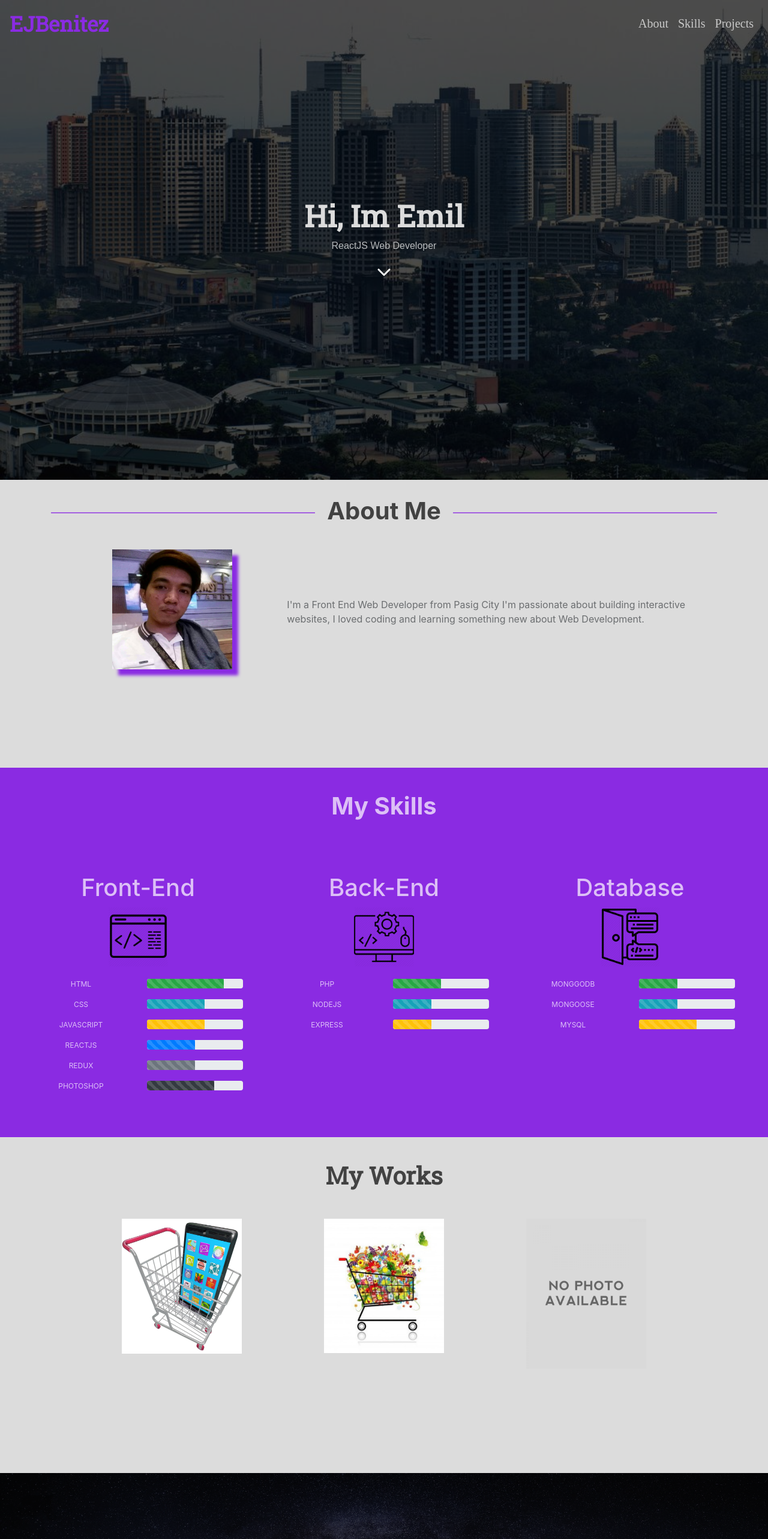
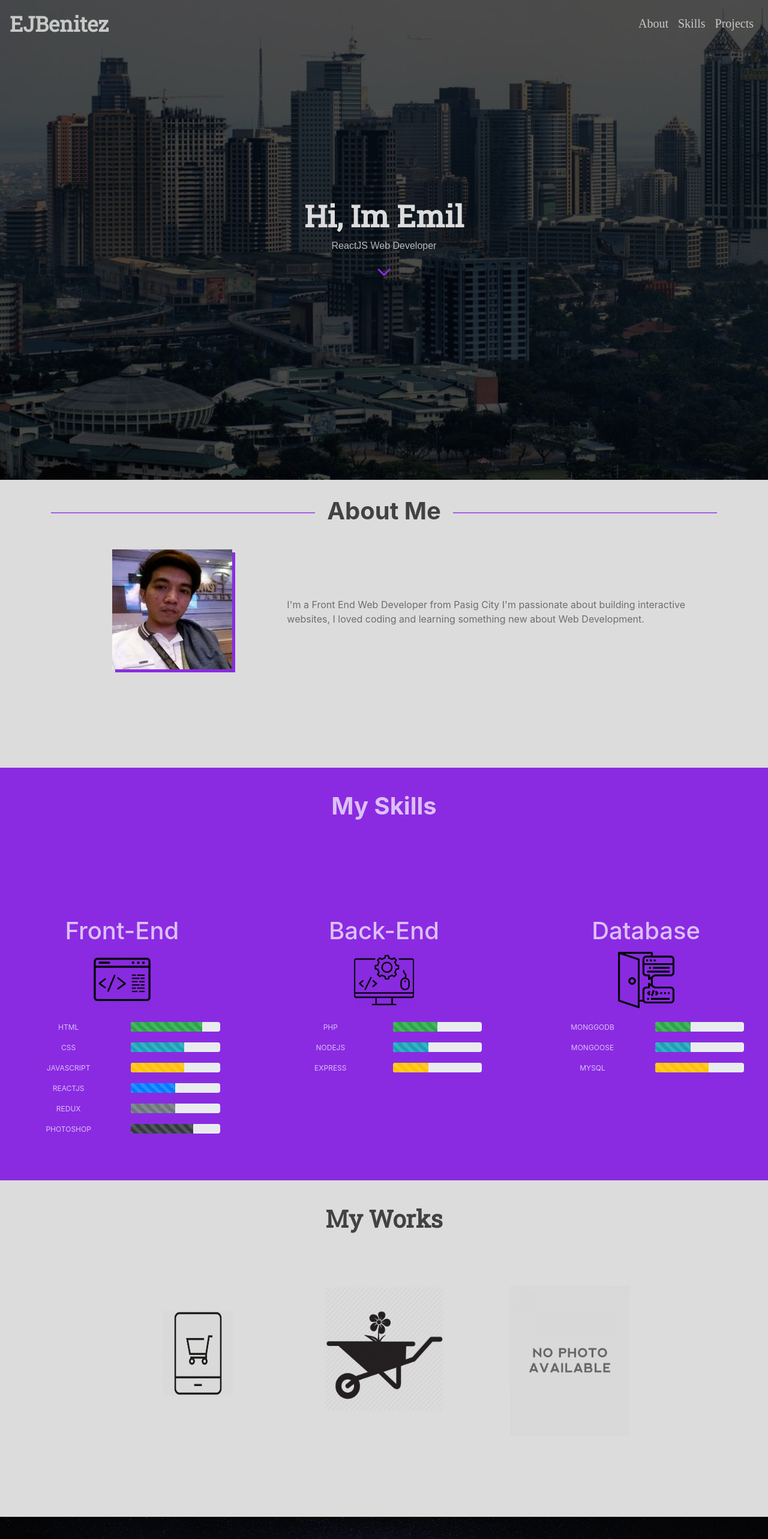
Before and after one commit to emiljohnbenitez24/emil-portfolio, a React (Create React App) app: page / in a window 1280 px wide. Shown: the top 2566 px of the page at 60% size. Built offline with nearby package versions, Linux system fonts and the light colour scheme.

Commit message:
Final Commit

```diff
--- a/public/index.html
+++ b/public/index.html
@@ -23,6 +23,7 @@
       work correctly both with client-side routing and a non-root public URL.
       Learn how to configure a non-root public URL by running `npm run build`.
     -->
+    <link href="https://fonts.googleapis.com/css?family=Lemonada&display=swap" rel="stylesheet">
   <link rel="stylesheet" href="https://maxcdn.bootstrapcdn.com/bootstrap/4.3.1/css/bootstrap.min.css"
     integrity="sha384-ggOyR0iXCbMQv3Xipma34MD+dH/1fQ784/j6cY/iJTQUOhcWr7x9JvoRxT2MZw1T" crossorigin="anonymous" />
   <title>Emil John | Web Portfolio</title>
--- a/src/components/footer.js
+++ b/src/components/footer.js
@@ -2,7 +2,7 @@ import React from 'react';
 import styled from 'styled-components'
 import { IoIosArrowUp } from 'react-icons/io'
 import { Link } from 'react-scroll'
-import { Container, Row, Col } from 'react-bootstrap'
+import { Form, Button, Container, Row, Col } from 'react-bootstrap'
 import { FaFacebook, FaGithub, FaInstagram, FaTwitterSquare, FaLinkedin } from 'react-icons/fa'
 import { MdContactPhone, MdEmail } from 'react-icons/md'
 
@@ -12,7 +12,6 @@ const MainDiv = styled.div`
     box-shadow: 0px 10px 5px #888, 0px -2px 5px #888;
     font-family:Roboto Slab, serif;
     min-height: 60vh;
-    color:white;
     align-items:center;
     justify-content:center;
     text-align:center;
@@ -32,34 +31,42 @@ const Footer = () => {
                     smooth={true}
                     duration={500}
                 > <IoIosArrowUp size={32}
-                    />
+                    style={{ color: '#8A2BE2' }} />
                 </Link>
+                <Row style={{ padding: '4vh', border: '2px solid #8A2BE2', height: '80vh', margin: '40px 10px 10px 10px' }}>
+                    <Col>
+                        <h1 style={{ color: 'black', opacity: '.7' }}>Get In Touch</h1>
+                        <Form>
+                            <Form.Group controlId="formBasicEmail">
+                                <Form.Label>Name</Form.Label>
+                                <Form.Control type="text" placeholder="Enter name" required />
+                            </Form.Group>
+                            <Form.Group controlId="formBasicPassword">
+                                <Form.Label>Email</Form.Label>
+                                <Form.Control type="email" placeholder="Enter Email" required />
+                                <Form.Text className="text-muted">
+                                    I'll never share your email with anyone else.
+                                  </Form.Text>
+                            </Form.Group>
+                            <Form.Group controlId="exampleForm.ControlTextarea1">
+                                <Form.Label>Comment</Form.Label>
+                                <Form.Control placeholder="Enter Comment" as="textarea" rows="3" required />
+                            </Form.Group>
+                            <Button style={{ backgroundColor: '#8A2BE2' }} type="submit">
+                                Submit
+  </Button>
+                        </Form>
+                    </Col>
+                </Row >
                 <Row style={{ padding: '4vh' }}>
                     <Col>
-                        <a style={{ color: '#8A2BE2' }} href="https://www.facebook.com/kriemjohn.benitez.7"><FaFacebook size={20} style={{ marginRight: '2vh' }} /></a>
-                        <a style={{ color: '#8A2BE2' }} href="https://www.linkedin.com/in/emil-john-benitez-11987b146/"><FaLinkedin size={20} style={{ marginRight: '2vh' }} /></a>
-                        <a style={{ color: '#8A2BE2' }} href="https://github.com/emiljohnbenitez24"><FaGithub size={20} style={{ marginRight: '2vh' }} /></a>
-                        <a style={{ color: '#8A2BE2' }} href="#"><FaInstagram size={20} style={{ marginRight: '2vh' }} /></a>
-                        <a style={{ color: '#8A2BE2' }} href="#"><FaTwitterSquare size={20} /></a>
+                        <a style={{ color: '#8A2BE2' }} href="https://www.facebook.com/kriemjohn.benitez.7"><FaFacebook size={32} style={{ marginRight: '2vh' }} /></a>
+                        <a style={{ color: '#8A2BE2' }} href="https://www.linkedin.com/in/emil-john-benitez-11987b146/"><FaLinkedin size={32} style={{ marginRight: '2vh' }} /></a>
+                        <a style={{ color: '#8A2BE2' }} href="https://github.com/emiljohnbenitez24"><FaGithub size={32} style={{ marginRight: '2vh' }} /></a>
+                        <a style={{ color: '#8A2BE2' }} href="#"><FaInstagram size={32} style={{ marginRight: '2vh' }} /></a>
+                        <a style={{ color: '#8A2BE2' }} href="#"><FaTwitterSquare size={32} /></a>
 
                     </Col>
-                </Row >
-                <Row >
-                    <Col>
-                        <h4 style={{ color: '#8A2BE2' }}>Contact Me:</h4>
-                    </Col>
-
-                </Row >
-                <Row >
-                    <Col>
-                        <MdContactPhone style={{ color: '#8A2BE2' }} size={20} /> <span style={{ color: '#000', opacity: '.7' }}>09166047725</span>
-                    </Col>
-                </Row >
-                <Row >
-                    <Col>
-                        <MdEmail style={{ color: '#8A2BE2' }} size={20} /> <span style={{ color: '#000', opacity: '.7' }}>emiljohnbenitez24@gmail.com</span>
-                    </Col>
-
                 </Row >
             </Container >
         </MainDiv >
--- a/src/components/home.js
+++ b/src/components/home.js
@@ -55,6 +55,13 @@ const Home = () => {
             font-family: 'Roboto Slab, serif';
             font-size:20px;
         }
+        .navbar-brand .nav-items .nav-link{
+            -webkit-transition: color 0.5s ease-in-out;
+        -moz-transition: color 0.5s ease-in-out;
+        -ms-transition: color 0.5s ease-in-out;
+        -o-transition: color 0.5s ease-in-out;
+        transition: bcolor 0.5s ease-in-out;
+        }
     }
     .navbar-border{
         box-shadow: 0 4px 2px -2px rgba(0,0,0,.2);
@@ -64,11 +71,21 @@ const Home = () => {
         -ms-transition: background-color 0.5s ease-in-out;
         -o-transition: background-color 0.5s ease-in-out;
         transition: background-color 0.5s ease-in-out;
+        .navbar-brand{
+            color:#8A2BE2 !important;
+        }
         .nav-items .nav-link{
             color:black;
             opacity:.7;
             font-family: 'Roboto Slab, serif';
             font-size:20px;
+        }
+        .navbar-brand .nav-items .nav-link{
+            -webkit-transition: color 0.5s ease-in-out;
+        -moz-transition: color 0.5s ease-in-out;
+        -ms-transition: color 0.5s ease-in-out;
+        -o-transition: color 0.5s ease-in-out;
+        transition: bcolor 0.5s ease-in-out;
         }
     }
     .container{
@@ -118,7 +135,7 @@ const Home = () => {
                         smooth={true}
                         duration={500}
                     >
-                        <Navbar.Brand style={{ fontFamily: 'Roboto Slab, serif ', color: '#8A2BE2', fontWeight: 'bold', fontSize: '35px' }} href="#home">EJBenitez</Navbar.Brand>
+                        <Navbar.Brand style={{ fontFamily: 'Roboto Slab, serif ', color: 'white', opacity: '.7', fontWeight: 'bold', fontSize: '35px' }} href="#home">EJBenitez</Navbar.Brand>
                     </Link>
                     <Navbar.Toggle aria-controls="responsive-navbar-nav" />
                     <Navbar.Collapse id="responsive-navbar-nav" >
@@ -175,7 +192,7 @@ const Home = () => {
                     smooth={true}
                     duration={500}
                     offset={-80}
-                > <IoIosArrowDown size={32}
+                > <IoIosArrowDown style={{ color: '#8A2BE2' }} size={32}
                     />
                 </Link>
             </Container>
--- a/src/components/motto.js
+++ b/src/components/motto.js
@@ -5,7 +5,8 @@ import styled from 'styled-components'
 
 const MainContainer = styled.div`
     background:#000 url(${mountainImg});
-    min-height:80vh;
+    min-height:60vh;
+    font-family: 'Lemonada', cursive;
     display:flex;
     background-size:100% 100%;
     background-attachment:fixed;
--- a/src/components/projects.js
+++ b/src/components/projects.js
@@ -1,8 +1,8 @@
 import React from 'react';
 import styled from 'styled-components';
 import { Container, Row, Col, Image } from 'react-bootstrap'
-import flower from '.././assets/flower.jpg'
-import phone from '.././assets/phone-shopping.jpg'
+import flower from '.././assets/flower.png'
+import phone from '.././assets/phone.png'
 import noimage from '.././assets/noimage.jpg';
 import ScrollAnimation from 'react-animate-on-scroll'
 
@@ -101,11 +101,11 @@ const Projects = () => {
         <ScrollAnimation animateIn="bounceInRight" animateOnce={true}>
           <h1 style={{ color: '#000', opacity: '.7', fontWeight: 'bold' }}>My Works</h1>
         </ScrollAnimation>
-        <Row style={{ padding: '5vh' }}>
+        <Row style={{ padding: '10vh' }}>
           <Col>
             <ScrollAnimation animateIn="fadeIn" animateOnce={true}>
               <div class="hovereffect" style={{ marginBottom: '5vh' }}>
-                <Image width={200} height={225} class="img-responsive" src={phone} />
+                <Image width={200} style={{ padding: '5vh' }} height={225} class="img-responsive" src={phone} />
                 <div class="overlay">
                   <h2>Shopping Cart <p >Using Pure React</p></h2>
                   <a class="info" href="https://ej-react-shoppingcart.herokuapp.com/">View Project</a>
@@ -117,7 +117,7 @@ const Projects = () => {
           <Col>
             <ScrollAnimation animateIn="fadeIn" delay={500} animateOnce={true}>
               <div class="hovereffect" style={{ marginBottom: '5vh' }}>
-                <Image width={200} class="img-responsive" src={flower} />
+                <Image width={200} height={210} class="img-responsive" src={flower} />
                 <div class="overlay">
                   <h2>FlowerShop WebApp            <p >Using React w/Redux</p></h2>
                   <a class="info" href="https://ejflowershop.herokuapp.com">View Project</a>
--- a/src/components/skills.js
+++ b/src/components/skills.js
@@ -12,6 +12,7 @@ const MainDiv = styled.div`
     min-height:60vh;
     align-items:center;
     text-align:center;
+    justify-content:center;
     color:white;
     p{
         font-size:12px;
@@ -25,8 +26,8 @@ const Skills = () => {
             <ScrollAnimation animateIn="bounceInLeft" animateOnce={true}>
                 <h1 style={{ color: 'white', opacity: '.7', fontWeight: 'bold', padding: '5vh' }}>My Skills</h1>
             </ScrollAnimation>
-            <Row style={{ padding: '5vh', flexBox: '2' }} className="justify-content-md-center">
-                <Col sm={4}>
+            <Row style={{ marginTop: '10vh' }}>
+                <Col sm={4} style={{ padding: '5vh' }}>
                     <h1 style={{ color: 'white', opacity: '.7' }}>Front-End</h1>
                     <Image src={frontEnd} width={100} />
                     <Row style={{ margin: '20px 0px 20px 0px' }}>
@@ -48,7 +49,7 @@ const Skills = () => {
                         </Col>
                     </Row>
                 </Col>
-                <Col sm={4}>
+                <Col sm={4} style={{ padding: '5vh' }}>
                     <h1 style={{ color: 'white', opacity: '.7' }}>Back-End</h1>
                     <Image src={backEnd} width={100} />
                     <Row style={{ margin: '20px 0px 20px 0px' }}>
@@ -64,7 +65,7 @@ const Skills = () => {
                         </Col>
                     </Row>
                 </Col>
-                <Col sm={4}>
+                <Col sm={4} style={{ padding: '5vh' }}>
                     <h1 style={{ color: 'white', opacity: '.7' }}>Database</h1>
                     <Image src={database} rounded width={100} />
                     <Row style={{ margin: '20px 0px 20px 0px' }}>
```
Also changed, not shown: src/components/about.js (+1 -1 lines), src/assets/flower.png, src/assets/phone.png (added).
